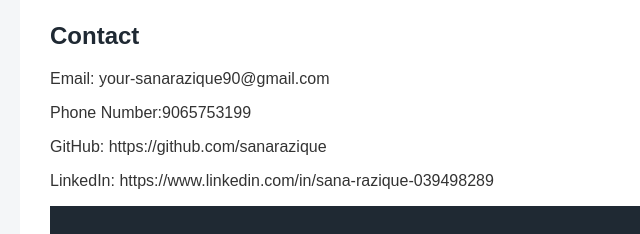
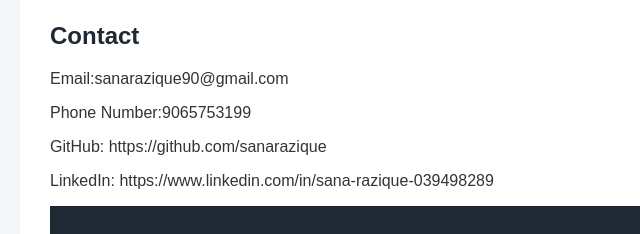
Before and after one commit to sanarazique/sana_Portfolio, a plain HTML site: page index.html in a window 1280 px wide. Shown: the part 1436-1670 px from the top of the page, 0-640 px from the left. Drawn offline with Linux system fonts and the light colour scheme.

Commit message:
Update index.html

```diff
--- a/index.html
+++ b/index.html
@@ -113,7 +113,7 @@ Mobile app dashboard for instant traffic updates.
 
 <section id="9065753199">
     <h2>Contact</h2>
-    <p>Email: your-sanarazique90@gmail.com</p>
+    <p>Email:sanarazique90@gmail.com</p>
     <p>Phone Number:9065753199</p>
     <p>GitHub: https://github.com/sanarazique</p>
     <p>LinkedIn: https://www.linkedin.com/in/sana-razique-039498289
```
